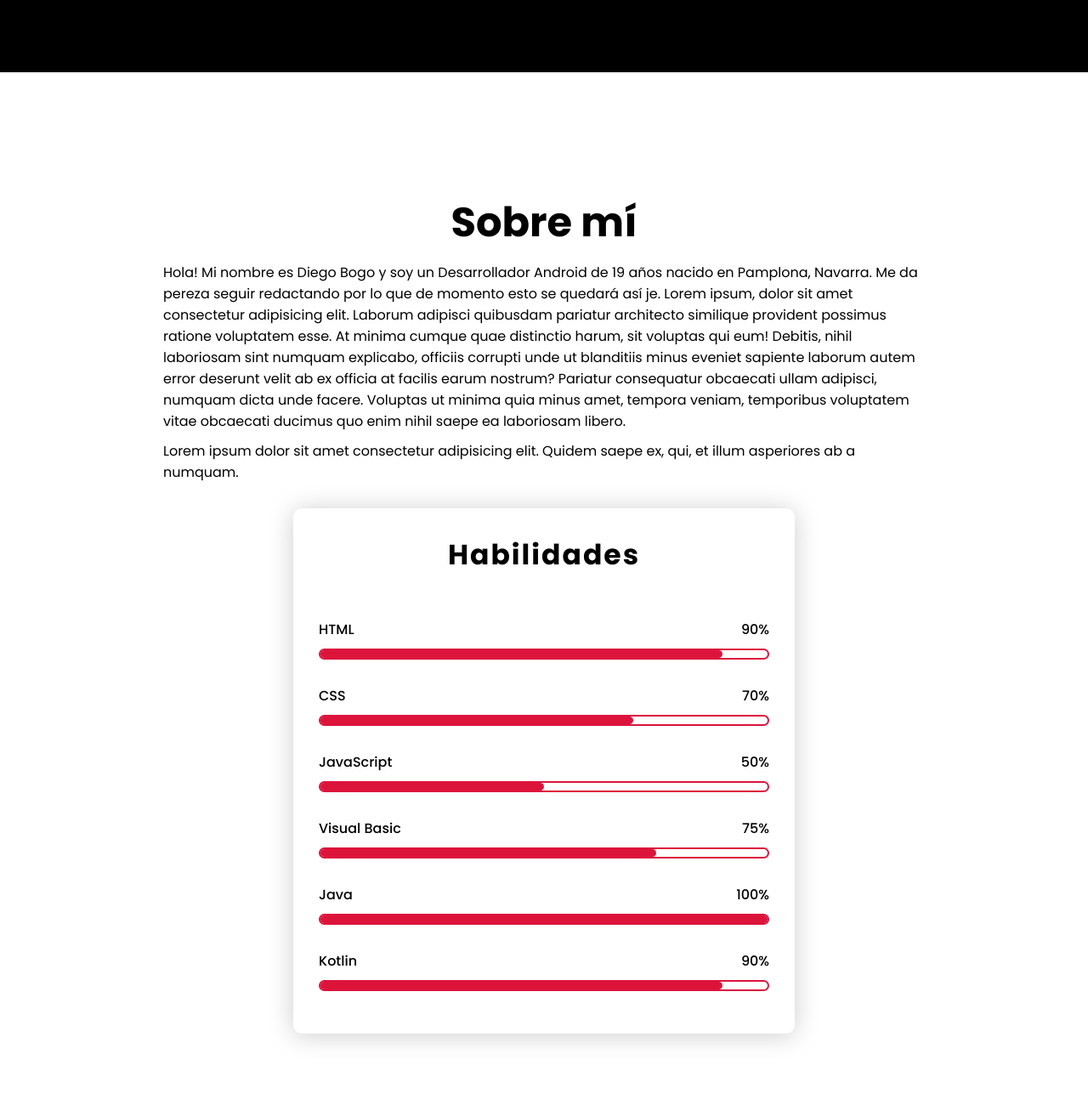
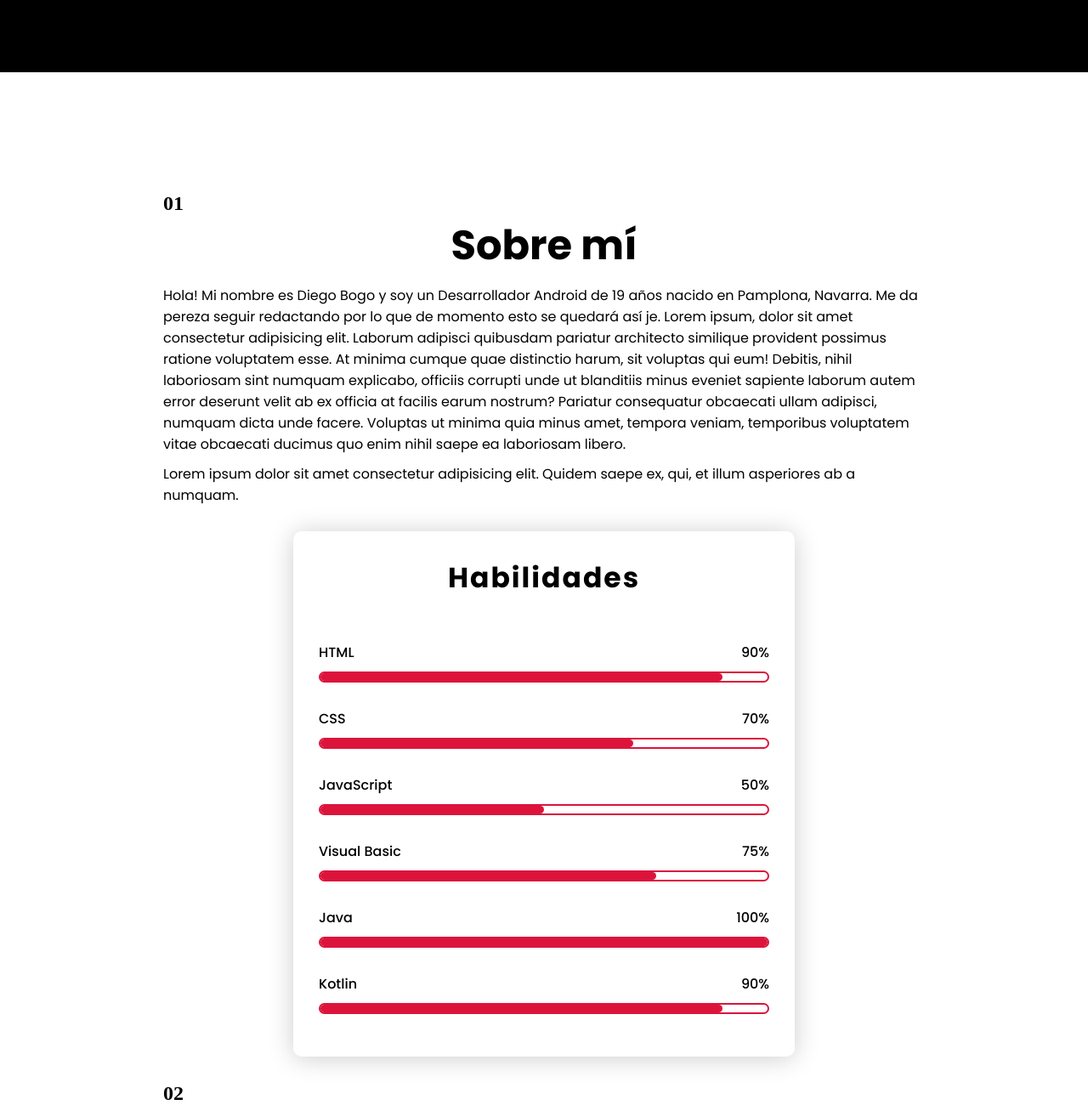
Before and after one commit to diegue-exe/portfolio-website, a plain HTML site: page index.html in a window 1280 px wide. Shown: the part 715-2015 px from the top of the page at 85% size. Before the commit the page ends 1961 px from the top, so only its background shows below. Drawn offline with Linux system fonts and the light colour scheme.

Commit message:
Add files via upload

```diff
--- a/index.html
+++ b/index.html
@@ -36,6 +36,9 @@
    <!-- Fin de la sección de inicio -->
    <div class="contenido">
    <section id="sobre-mi">
+      <div class="letra-fondo">
+      <h2>01</h2>
+      </div>
       <h1>Sobre mí</h1>
       <p> Hola! Mi nombre es Diego Bogo y soy un Desarrollador Android de 19 años nacido en Pamplona, Navarra. Me da pereza seguir redactando por lo que de momento esto se quedará así je. Lorem ipsum, dolor sit amet consectetur adipisicing elit. Laborum adipisci quibusdam pariatur architecto similique provident possimus ratione voluptatem esse. At minima cumque quae distinctio harum, sit voluptas qui eum! Debitis, nihil laboriosam sint numquam explicabo, officiis corrupti unde ut blanditiis minus eveniet sapiente laborum autem error deserunt velit ab ex officia at facilis earum nostrum? Pariatur consequatur obcaecati ullam adipisci, numquam dicta unde facere. Voluptas ut minima quia minus amet, tempora veniam, temporibus voluptatem vitae obcaecati ducimus quo enim nihil saepe ea laboriosam libero.</p>
       <p>Lorem ipsum dolor sit amet consectetur adipisicing elit. Quidem saepe ex, qui, et illum asperiores ab a numquam.</p>
@@ -98,11 +101,13 @@
                </div><!--Fin de una habilidad-->
 
          </div>
-
           </div> <!--Fin del cuadrado de habilidades-->
        </div> <!--Fin del Wrapper-->
    </div>
+</section>
+<div class="letra-fondo">
+   <h2>02</h2>
+</div>
 
-</section>
 </body>
 </html>
```
